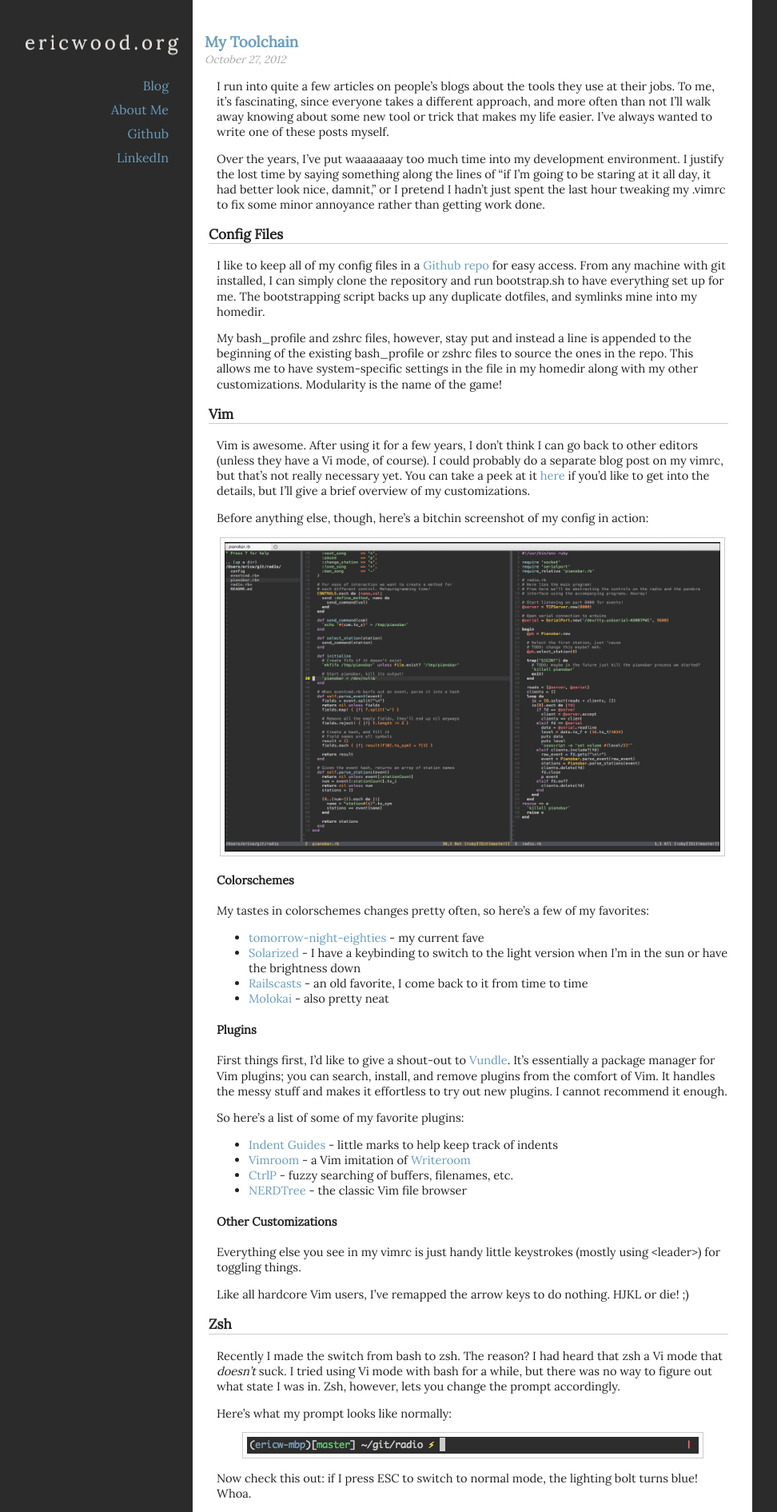
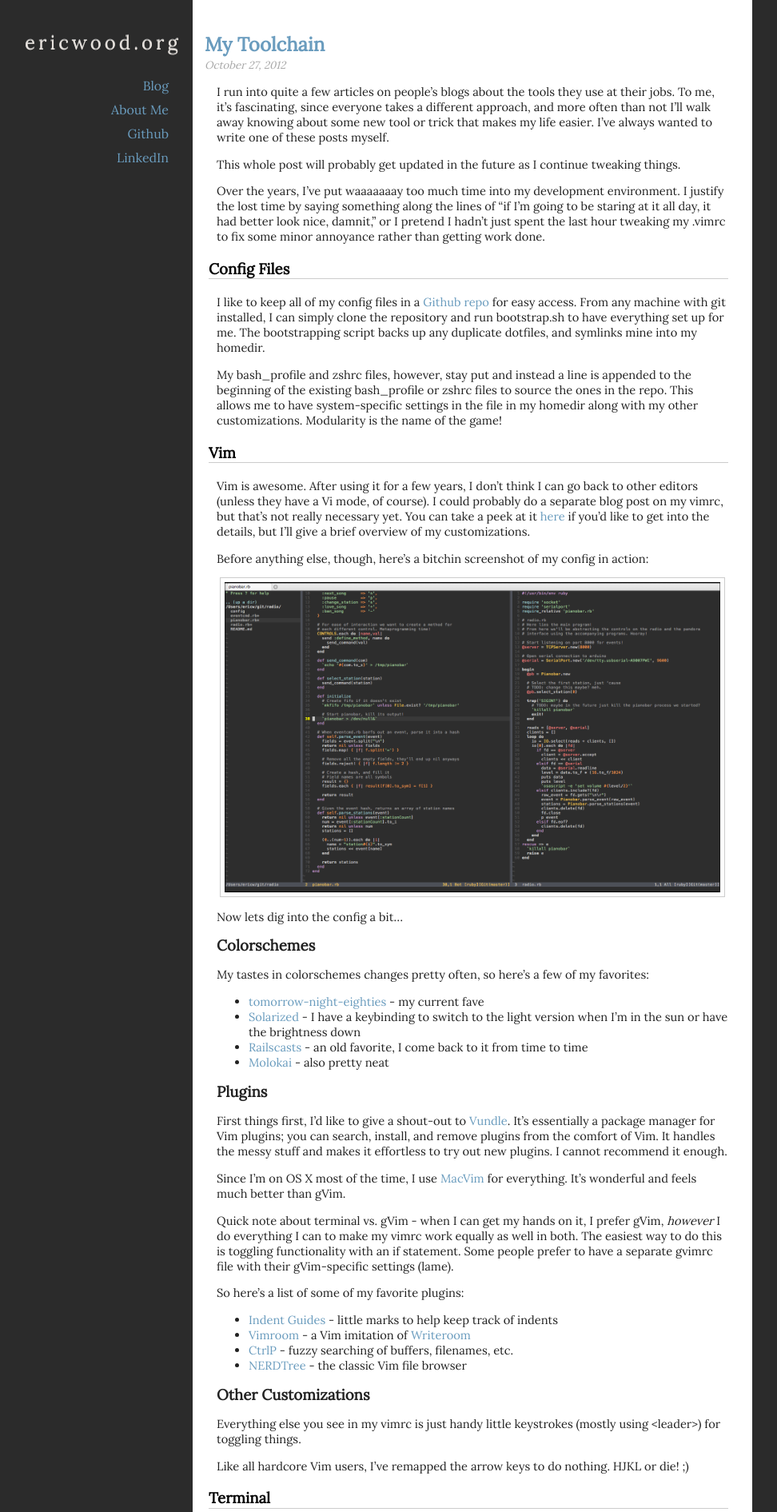
Before and after one commit to eric-wood/eric-wood.github.com, a Jekyll site: the page built from _posts/2012-10-27-my-toolchain.md, in a window 1280 px wide. Shown: the top 1891 px of the page at 80% size, without its empty margins (159-1131 px from the left). Built offline with Jekyll 4.4.1, drawn with Linux system fonts in a browser that asks for light colours; some of the changed text lies outside the part shown.

Commit message:
Revisions, better screenshots

```diff
--- a/_posts/2012-10-27-my-toolchain.md
+++ b/_posts/2012-10-27-my-toolchain.md
@@ -5,6 +5,8 @@
 ---
 
 I run into quite a few articles on people's blogs about the tools they use at their jobs. To me, it's fascinating, since everyone takes a different approach, and more often than not I'll walk away knowing about some new tool or trick that makes my life easier. I've always wanted to write one of these posts myself.
+
+This whole post will probably get updated in the future as I continue tweaking things.
 
 Over the years, I've put waaaaaaay too much time into my development environment. I justify the lost time by saying something along the lines of "if I'm going to be staring at it all day, it had better look nice, damnit," or I pretend I hadn't just spent the last hour tweaking my .vimrc to fix some minor annoyance rather than getting work done.
 
@@ -22,6 +24,8 @@
 
 <a href="/static/toolchain/images/vim_demo.png"><img src="/static/images/toolchain/vim_demo.png"></a>
 
+Now lets dig into the config a bit...
+
 #### Colorschemes
 
 My tastes in colorschemes changes pretty often, so here's a few of my favorites:
@@ -33,6 +37,10 @@
 #### Plugins
 
 First things first, I'd like to give a shout-out to [Vundle](https://github.com/gmarik/vundle). It's essentially a package manager for Vim plugins; you can search, install, and remove plugins from the comfort of Vim. It handles the messy stuff and makes it effortless to try out new plugins. I cannot recommend it enough.
+
+Since I'm on OS X most of the time, I use [MacVim](https://github.com/b4winckler/macvim) for everything. It's wonderful and feels much better than gVim.
+
+Quick note about terminal vs. gVim - when I can get my hands on it, I prefer gVim, *however* I do everything I can to make my vimrc work equally as well in both. The easiest way to do this is toggling functionality with an if statement. Some people prefer to have a separate gvimrc file with their gVim-specific settings (lame).
 
 So here's a list of some of my favorite plugins:
 * [Indent Guides](https://github.com/nathanaelkane/vim-indent-guides) - little marks to help keep track of indents
@@ -46,20 +54,23 @@
 
 Like all hardcore Vim users, I've remapped the arrow keys to do nothing. HJKL or die! ;)
 
-### Zsh
+### Terminal
+
+Like many \*nix users, I spend a lot of my time in the terminal. Since I'm mostly using OS X, [iTerm2](http://www.google.com/url?sa=t&rct=j&q=&esrc=s&source=web&cd=1&cad=rja&ved=0CB8QFjAA&url=http%3A%2F%2Fwww.iterm2.com%2F&ei=MFaNUPriOsjXqgGM04DYDA&usg=AFQjCNG7IStoNOzSPwdmFLWs4251hvTXvA) is my terminal emulator of choice. It's more flexible than Terminal.app, and can do things like splits and a cool FPS-style dropdown window.
+
+I use the [tomorrow-night-eighties](https://github.com/chriskempson/tomorrow-theme) iTerm2 colorscheme to match my Vim colorscheme.
+
+#### Zsh
 
 Recently I made the switch from bash to zsh. The reason? I had heard that zsh a Vi mode that *doesn't* suck. I tried using Vi mode with bash for a while, but there was no way to figure out what state I was in. Zsh, however, lets you change the prompt accordingly.
 
-Here's what my prompt looks like normally:
+Like all good zsh users, I've tricked out my prompt. Here it is in action:
 
-<a href="/static/images/toolchain/zsh_insert.png"><img src="/static/images/toolchain/zsh_insert.png"></a>
+<a href="/static/images/toolchain/zsh.png"><img class="no-border" src="/static/images/toolchain/zsh.png"></a>
 
-Now check this out: if I press ESC to switch to normal mode, the lighting bolt turns blue! Whoa.
-
-<a href="/static/images/toolchain/zsh_normal.png"><img src="/static/images/toolchain/zsh_normal.png"></a>
-
-Awesome, eh? Now here's another trick: if I have uncommitted changes in the git repo in the current folder, the branch name changes from green to red:
-
-<a href="/static/images/toolchain/zsh_changes.png"><img src="/static/images/toolchain/zsh_changes.png"></a>
-
-Other than that, I don't change much to my shells, with the exception of a few aliases which are very specific to my work.
+The important parts:
+* Hostname is in blue
+* Current Git branch is in the square brackets
+* The lightning bolt: yellow = insert mode; blue = normal mode (for the Vi stuff)
+* Branch name changes from green to red when there are uncommitted changes
+* The red bar on the right helps me find my place when reading through scrollback
--- a/static/css/default.css
+++ b/static/css/default.css
@@ -96,6 +96,7 @@
   margin: 10px 0;
   padding: 5px 15px;
   color: rgb(106, 156, 190);
+  font-size: 18pt;
 }
 
 .post-date {
@@ -116,8 +117,16 @@
 .post-content h3 {
   margin-left: -10px;
   /*border-bottom: solid rgb(34,34,34) 1px;*/
+  color: #000;
   border-bottom: solid #CCC 1px;
   font-weight: bold;
+  font-size: 14pt;
+}
+
+.post-content h4 {
+  font-weight: bold;
+  font-size: 14pt;
+  margin: 0;
 }
 
 .post-content img {
@@ -127,6 +136,11 @@
   padding: 5px;
   border: solid #CCC 1px;
 }
+
+.post-content img.no-border {
+  border: 0;
+}
+
 .post-content pre {
   background: #EEE;
   border-radius: 16px;
```
Also changed, not shown: static/images/toolchain/zsh.png (added), static/images/toolchain/zsh_changes.png (deleted), static/images/toolchain/zsh_insert.png (deleted), static/images/toolchain/zsh_normal.png (deleted), 7 other files.
